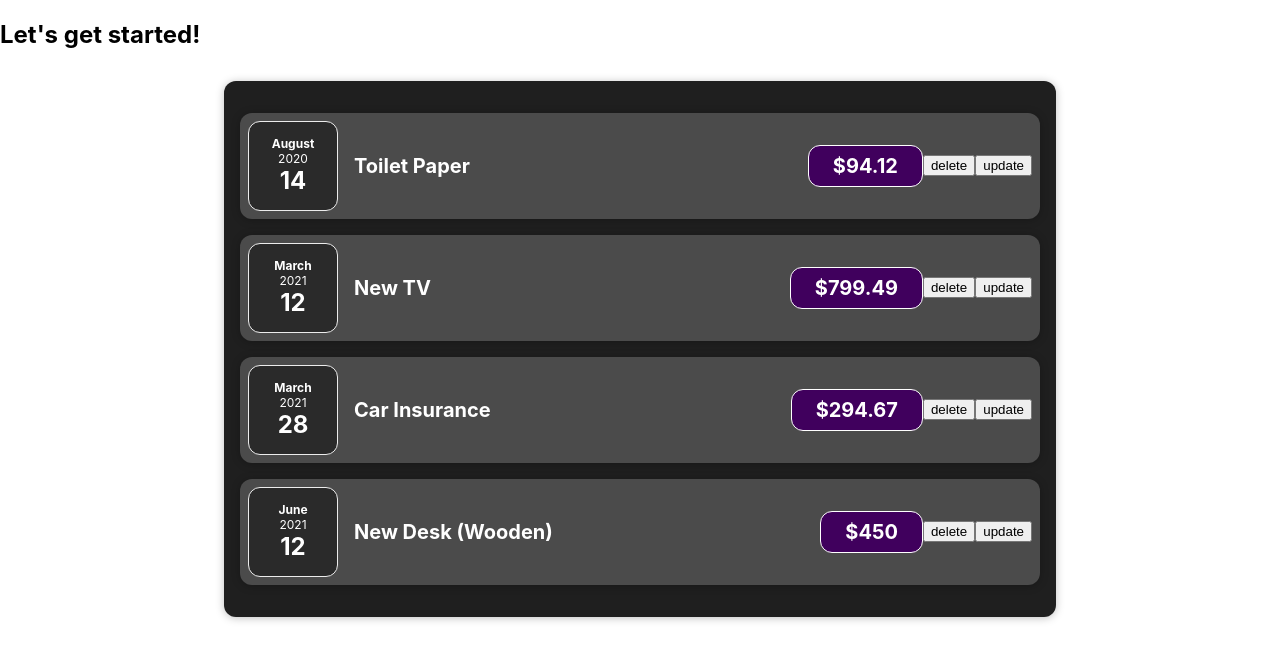
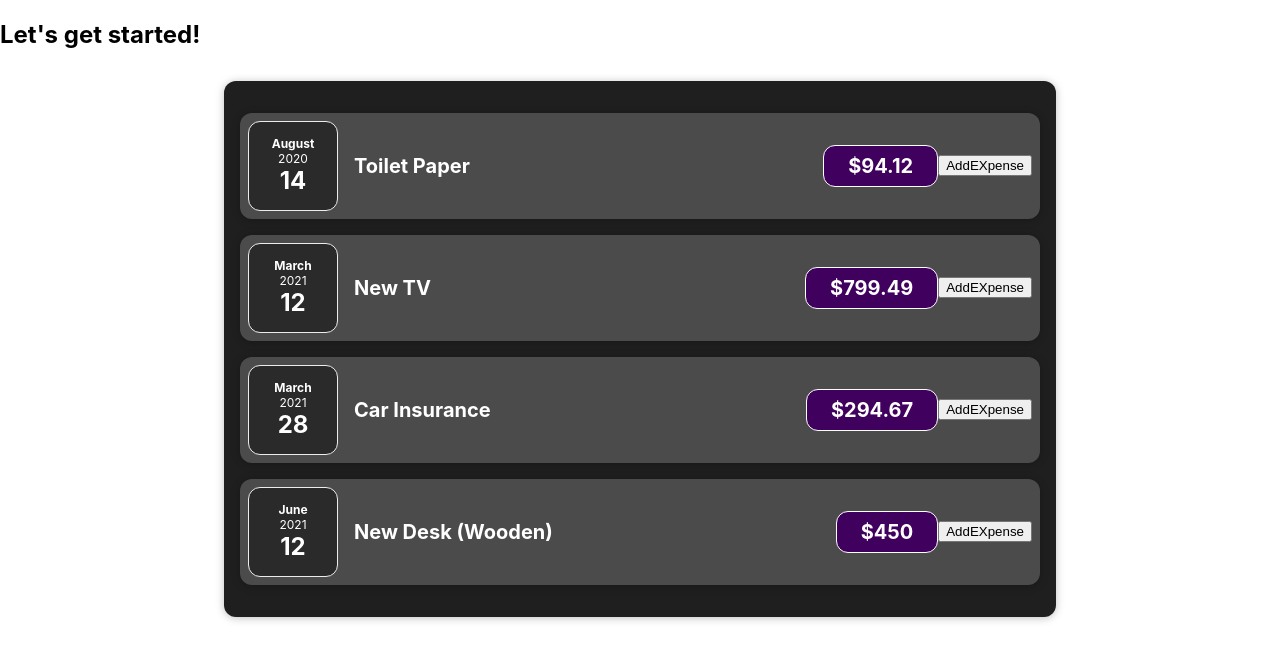
Before and after one commit to RavindraNbiradar/expenseitems, a React (Create React App) app: page / in a window 1280 px wide. Shown: the top 660 px of the page. Built offline with nearby package versions, Linux system fonts and the light colour scheme.

Commit message:
Add Expense 100

```diff
--- a/src/components/Expenses/ExpenseItem.js
+++ b/src/components/Expenses/ExpenseItem.js
@@ -1,19 +1,26 @@
 import ExpenseDate from './ExpenseDate';
+import React, { useState } from 'react';
 import Card from '../UI/Card';
 import './ExpenseItem.css';
 
 const ExpenseItem = (props) => {
+  const [amount,addamount]=useState(props.amount)
 
+  const addExpense=()=>{
+      addamount(amount+100);
+
+  }
+  console.log(addExpense,'addexpense')
 
   return (
     <Card className='expense-item'>
       <ExpenseDate date={props.date} />
       <div className='expense-item__description'>
         <h2>{props.title}</h2>
-        <div className='expense-item__price'>${props.amount}</div>
+        <div className='expense-item__price'>${amount}</div>
       </div>
-      <button onClick={()=>props.delete(props.amount)}>delete</button>
-      <button onClick={()=>props.delete()}>update</button>
+      {/* <button onClick={()=>props.delete(props.amount)}>delete</button> */}
+      <button onClick={addExpense}>AddEXpense</button>
     </Card>
   );
 }
```
